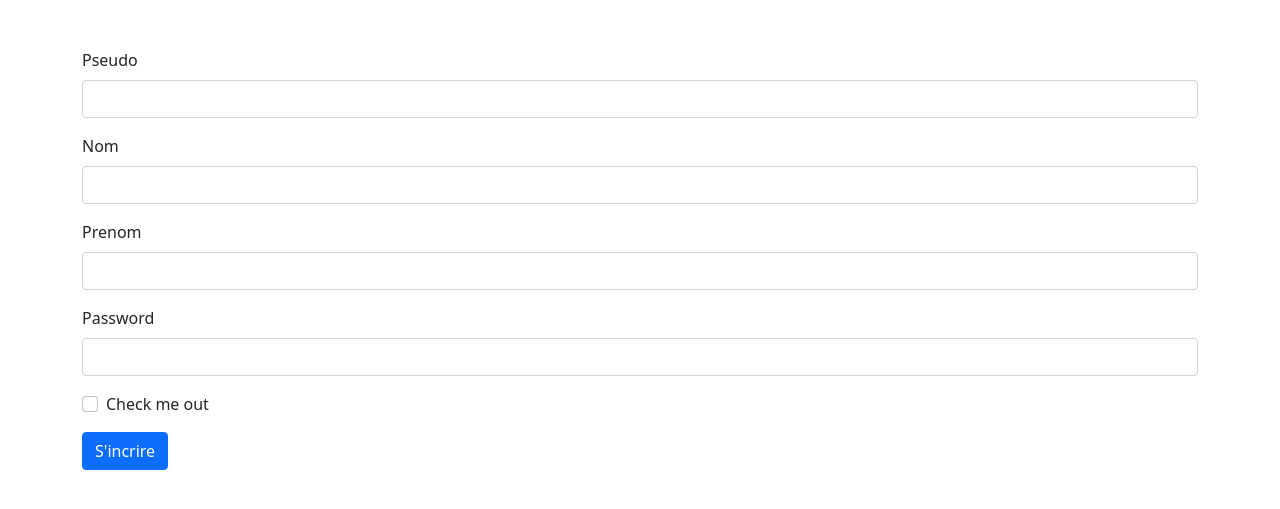
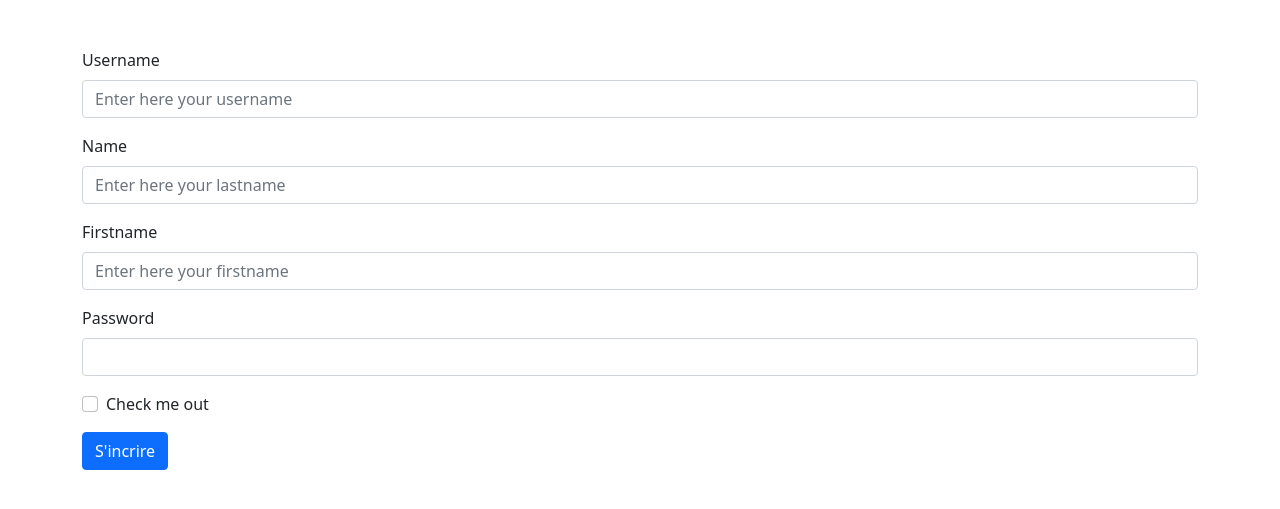
Before and after one commit to FeutreEnBois/PHP-Forum, a PHP site: page /signup.php in a window 1280 px wide. Shown: the top 509 px of the page. Run offline with PHP 8.4, Linux system fonts and the light colour scheme.

Commit message:
correction

```diff
--- a/signup.php
+++ b/signup.php
@@ -12,16 +12,16 @@
 
 
         <div class="mb-3">
-            <label for="exampleInputEmail1" class="form-label">Pseudo</label>
-            <input type="text" class="form-control" name="pseudo">
+            <label for="exampleInputEmail1" class="form-label">Username</label>
+            <input type="text" class="form-control" name="pseudo" placeholder="Enter here your username">
         </div>
         <div class="mb-3">
-            <label for="exampleInputPassword1" class="form-label">Nom</label>
-            <input type="text" class="form-control" name="lastname">
+            <label for="exampleInputPassword1" class="form-label">Name</label>
+            <input type="text" class="form-control" name="lastname" placeholder="Enter here your lastname">
         </div>
         <div class="mb-3">
-            <label for="exampleInputPassword1" class="form-label">Prenom</label>
-            <input type="text" class="form-control" name="firstname">
+            <label for="exampleInputPassword1" class="form-label">Firstname</label>
+            <input type="text" class="form-control" name="firstname" placeholder="Enter here your firstname">
         </div>
         <div class="mb-3">
             <label for="exampleInputPassword1" class="form-label">Password</label>
```
